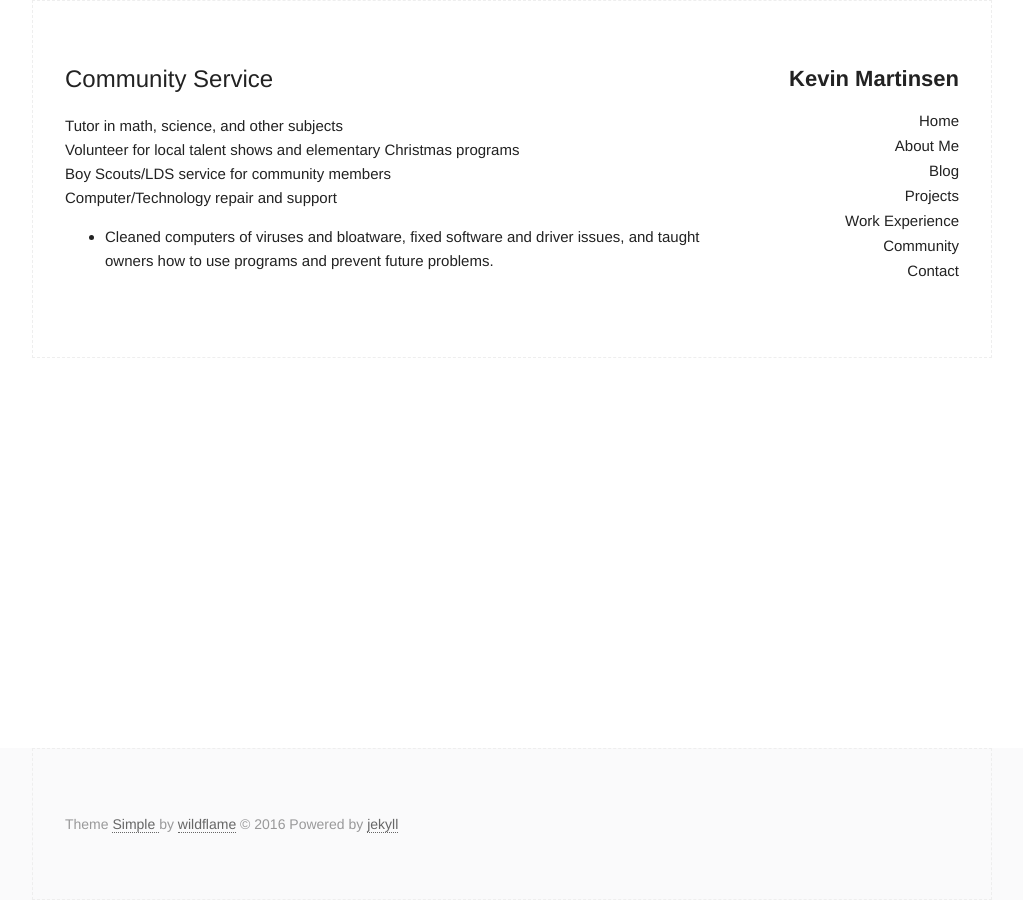
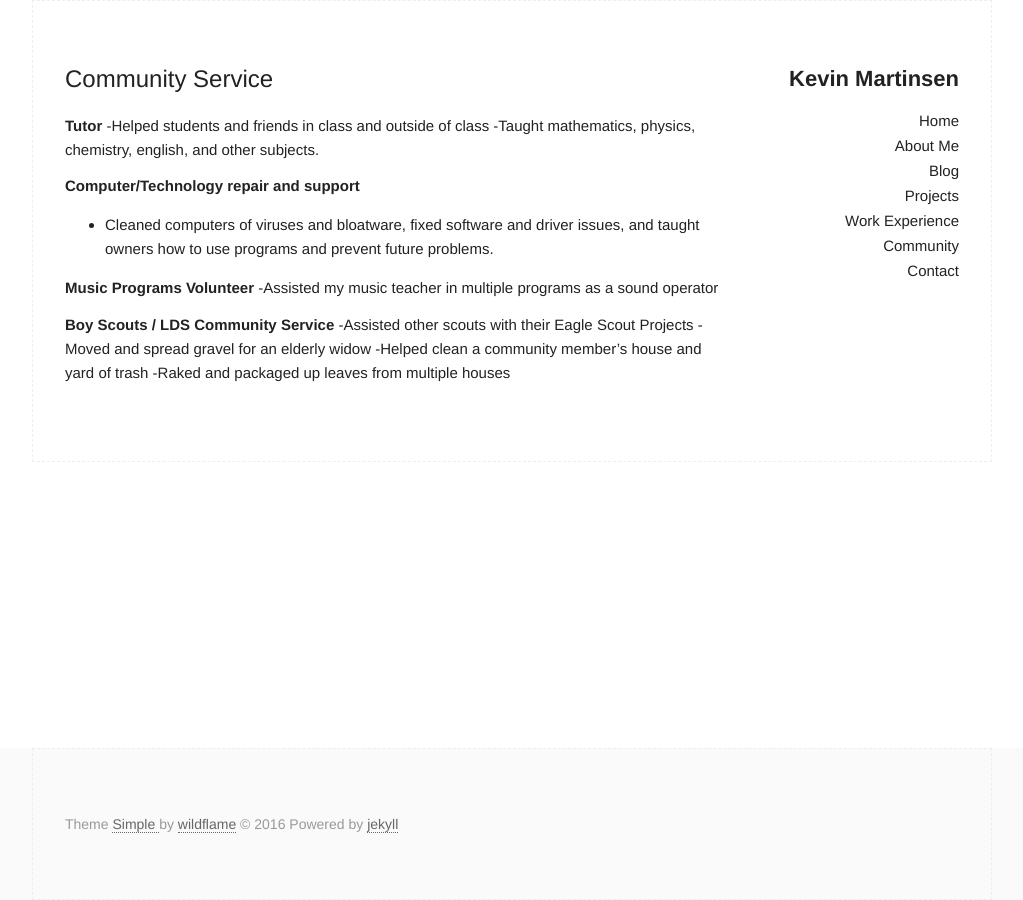
Before and after one commit to kevinmartinsen/kevinmartinsen.github.io, a Jekyll site: the page built from static/community.md, in a window 1280 px wide. Shown: the whole page, without its empty margins (128-1151 px from the left). Built offline with Jekyll 4.4.1, drawn with Linux system fonts in a browser that asks for light colours.

Commit message:
Update community.md

```diff
--- a/static/community.md
+++ b/static/community.md
@@ -3,8 +3,18 @@ layout: page
 title: Community Service
 permalink: /community/
 ---
-Tutor in math, science, and other subjects
-Volunteer for local talent shows and elementary Christmas programs
-Boy Scouts/LDS service for community members
-Computer/Technology repair and support
+**Tutor**
+-Helped students and friends in class and outside of class
+-Taught mathematics, physics, chemistry, english, and other subjects.
+
+**Computer/Technology repair and support**
 - Cleaned computers of viruses and bloatware, fixed software and driver issues, and taught owners how to use programs and prevent future problems.
+
+**Music Programs Volunteer**
+-Assisted my music teacher in multiple programs as a sound operator
+
+**Boy Scouts / LDS Community Service**
+-Assisted other scouts with their Eagle Scout Projects
+-Moved and spread gravel for an elderly widow
+-Helped clean a community member's house and yard of trash
+-Raked and packaged up leaves from multiple houses
```
